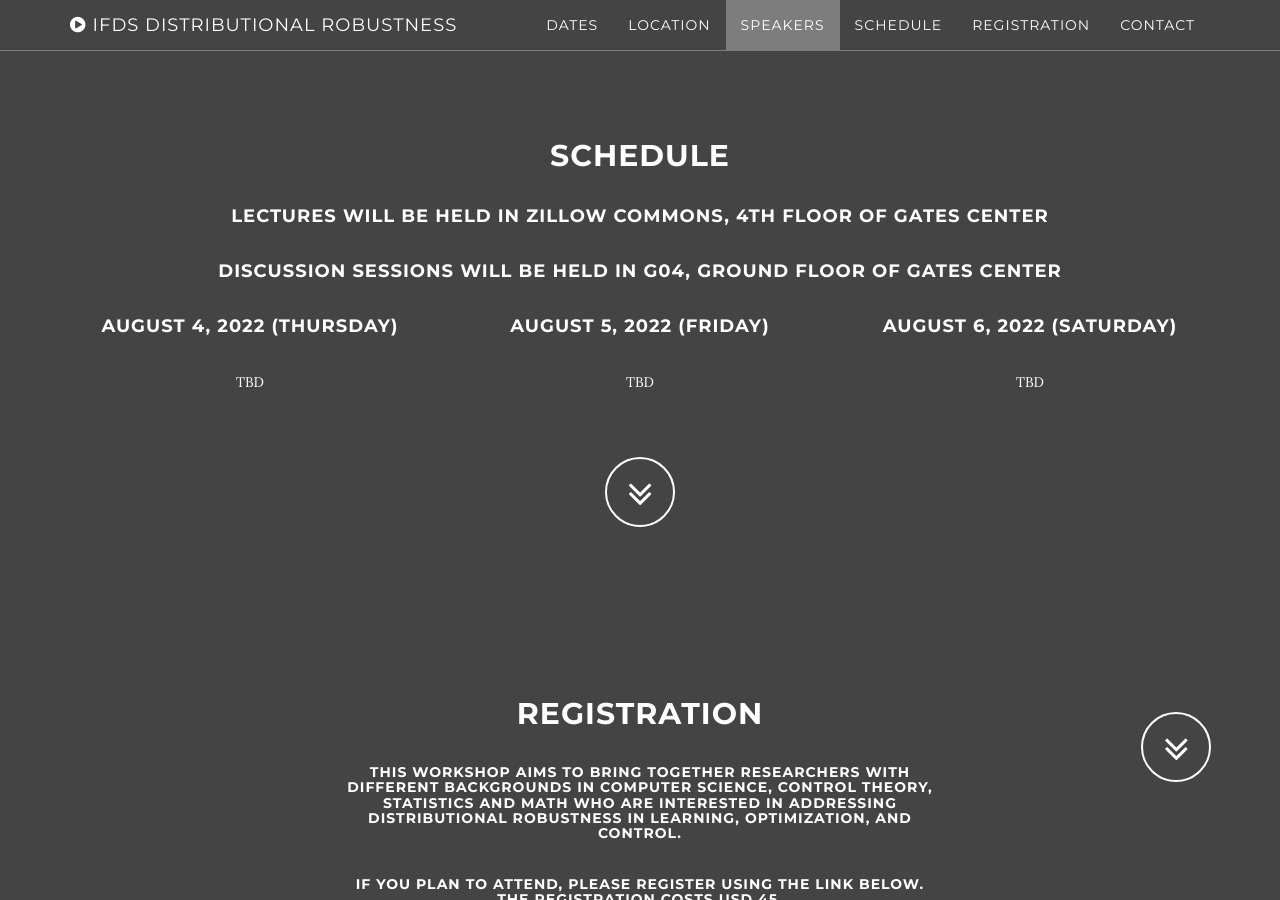
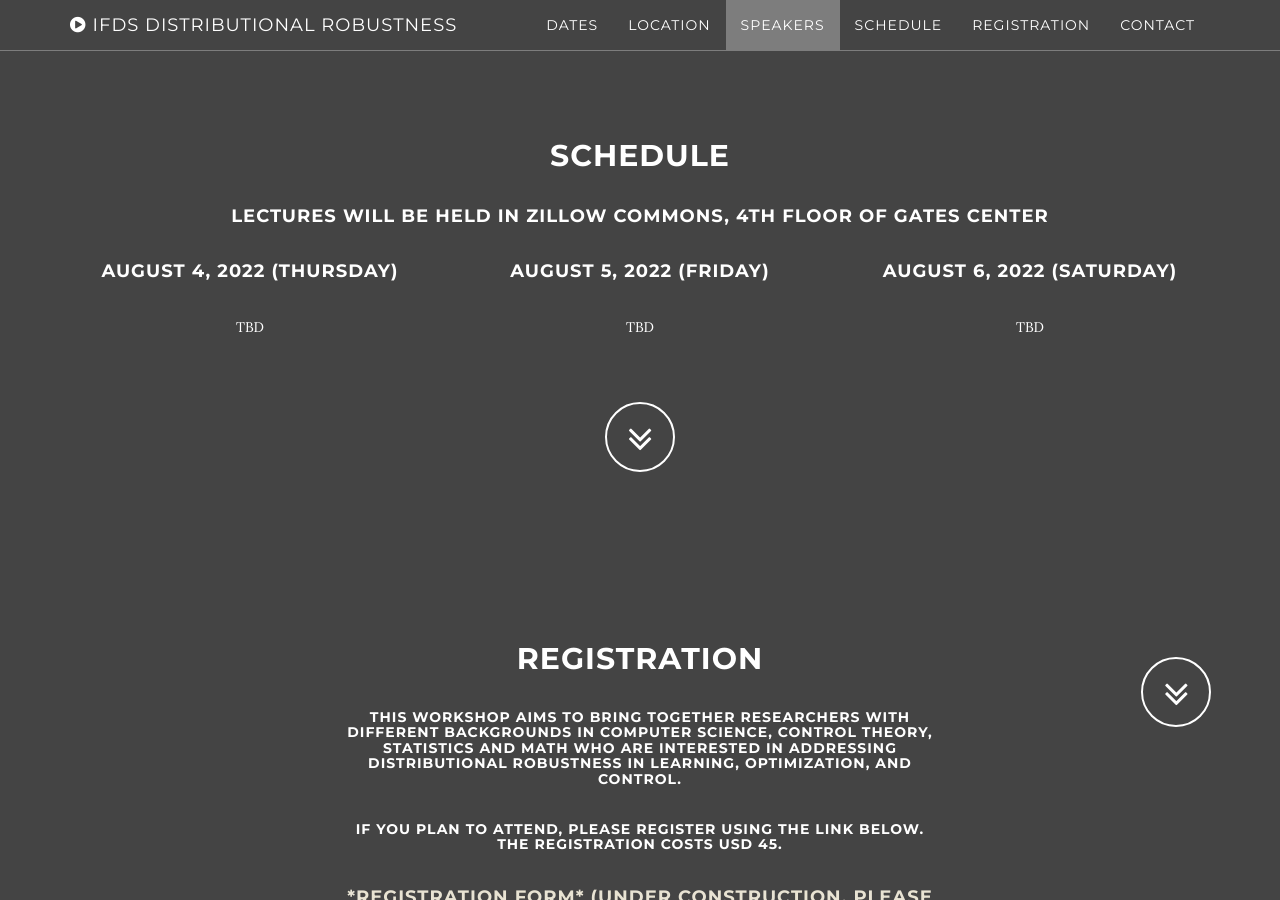
Before and after one commit to kgjamieson/ifds-workshop-2025, a Jekyll site: the page built from index.html, in a window 1280 px wide and 900 px high, scrolled down 3290 px. Built offline with Jekyll 4.4.1, drawn with Linux system fonts in a browser that asks for light colours.

Commit message:
Update schedule.html

```diff
--- a/_includes/schedule.html
+++ b/_includes/schedule.html
@@ -6,7 +6,6 @@
         <p></p>
 <!--         <h4><a href="TODO">Live Stream: TBD</a></h4> -->
         <h4>Lectures will be held in Zillow Commons, 4th floor of Gates Center</h4>
-        <h4>Discussion sessions will be held in G04, ground floor of Gates Center</h4>
       <div class="row">
           <div class="col-md-4">
               <h4> August 4, 2022 (Thursday) </h4>
```
